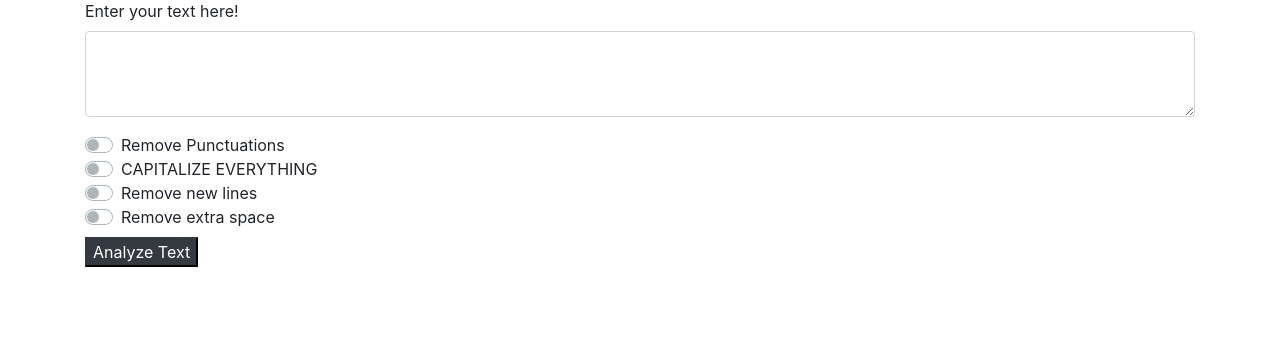
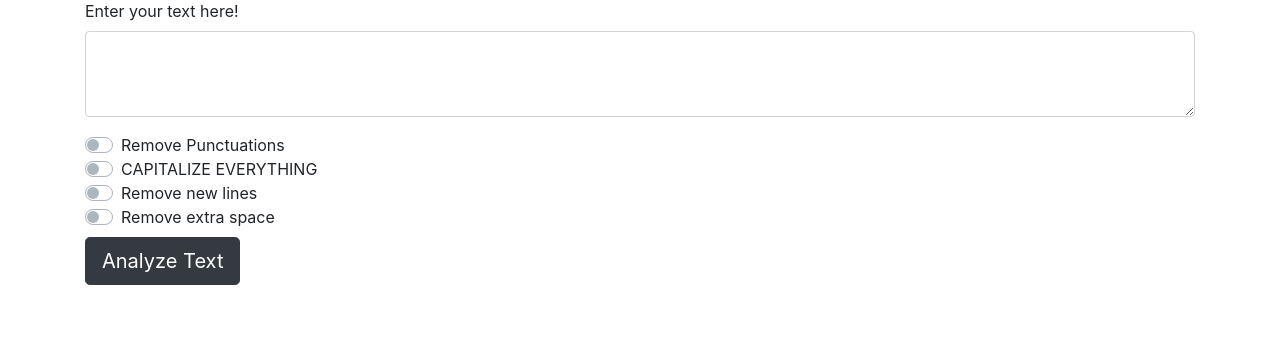
Before and after one commit to kishoretarun/textutils, a Django app: page / in a window 1280 px wide. Shown: the part 123-461 px from the top of the page. Run offline with Django 3.2, Linux system fonts and the light colour scheme; some libraries are stand-ins or nearby versions.

Commit message:
Update projects3.html
Changes in button make small to large

```diff
--- a/templates/projects3.html
+++ b/templates/projects3.html
@@ -73,7 +73,7 @@
   <input type="checkbox" name="extraspacremover" class="custom-control-input" id="customSwitch4">
   <label class="custom-control-label" for="customSwitch4">Remove extra space</label>
       </div>
-      <button type="submit" class="btn-dark mt-2"> Analyze Text</button>
+      <button type="submit" class="btn btn-lg btn-dark mt-2"> Analyze Text</button>
    </form>
   </div>
 
```
